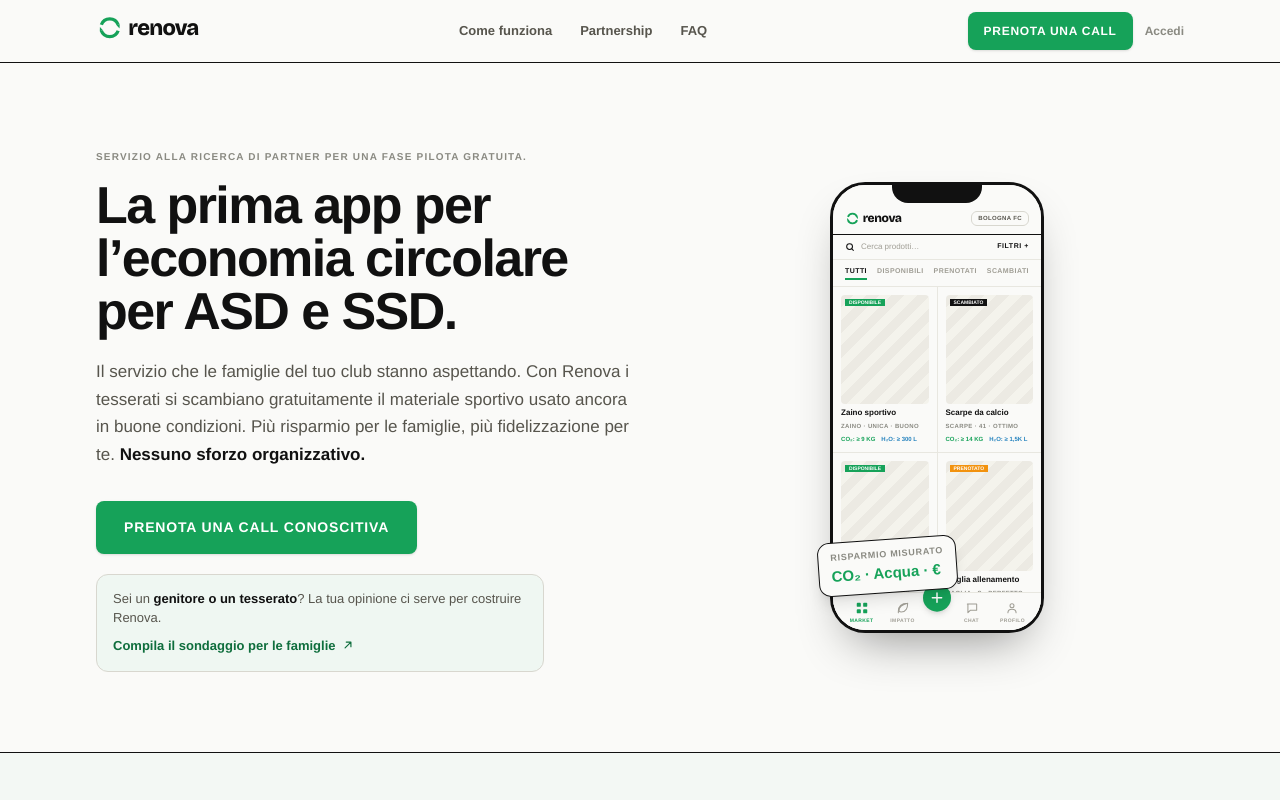
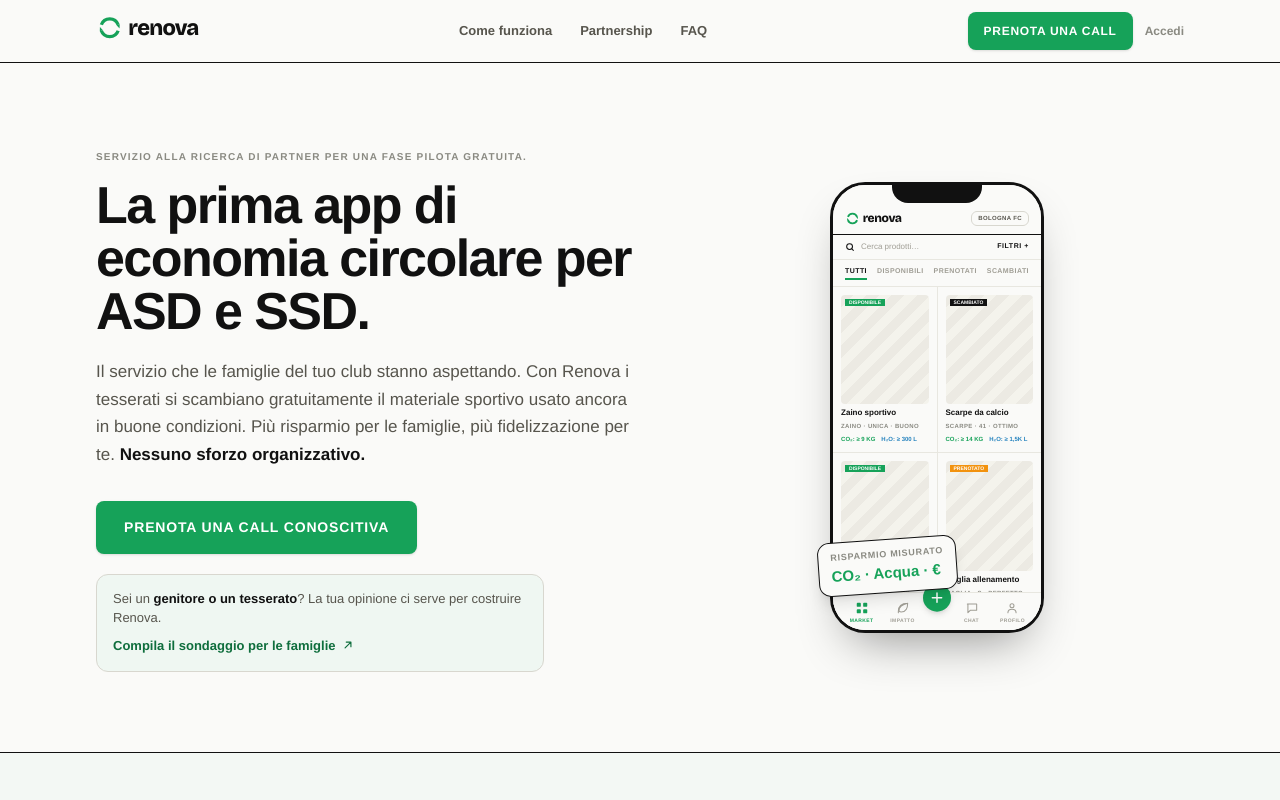
Before and after one commit to riccardocorazza02-dev/renova, a React (Vite) app: page / in a window 1280 px wide. Shown: the top 800 px of the page. Built offline with nearby package versions, Linux system fonts and the light colour scheme; no server answers.

Commit message:
Landing: H1 hero allineato al title («di economia circolare»)
Co-Authored-By: Claude Opus 5 <noreply@anthropic.com>

```diff
--- a/src/pages/Landing.tsx
+++ b/src/pages/Landing.tsx
@@ -168,7 +168,7 @@ function Hero() {
             Servizio alla ricerca di partner per una fase pilota gratuita.
           </span>
           <h1 className="mt-3 text-[34px] leading-[1.02] sm:text-[44px] lg:text-[52px]">
-            La prima app per l’economia circolare per ASD e SSD.
+            La prima app di economia circolare per ASD e SSD.
           </h1>
           <p className="mt-5 max-w-xl text-[16px] leading-relaxed text-ink-soft lg:text-[17px]">
             Il servizio che le famiglie del tuo club stanno aspettando. Con Renova i tesserati
```
Also changed, not shown: 1 other file (tests, documents, lock files or other folders).
